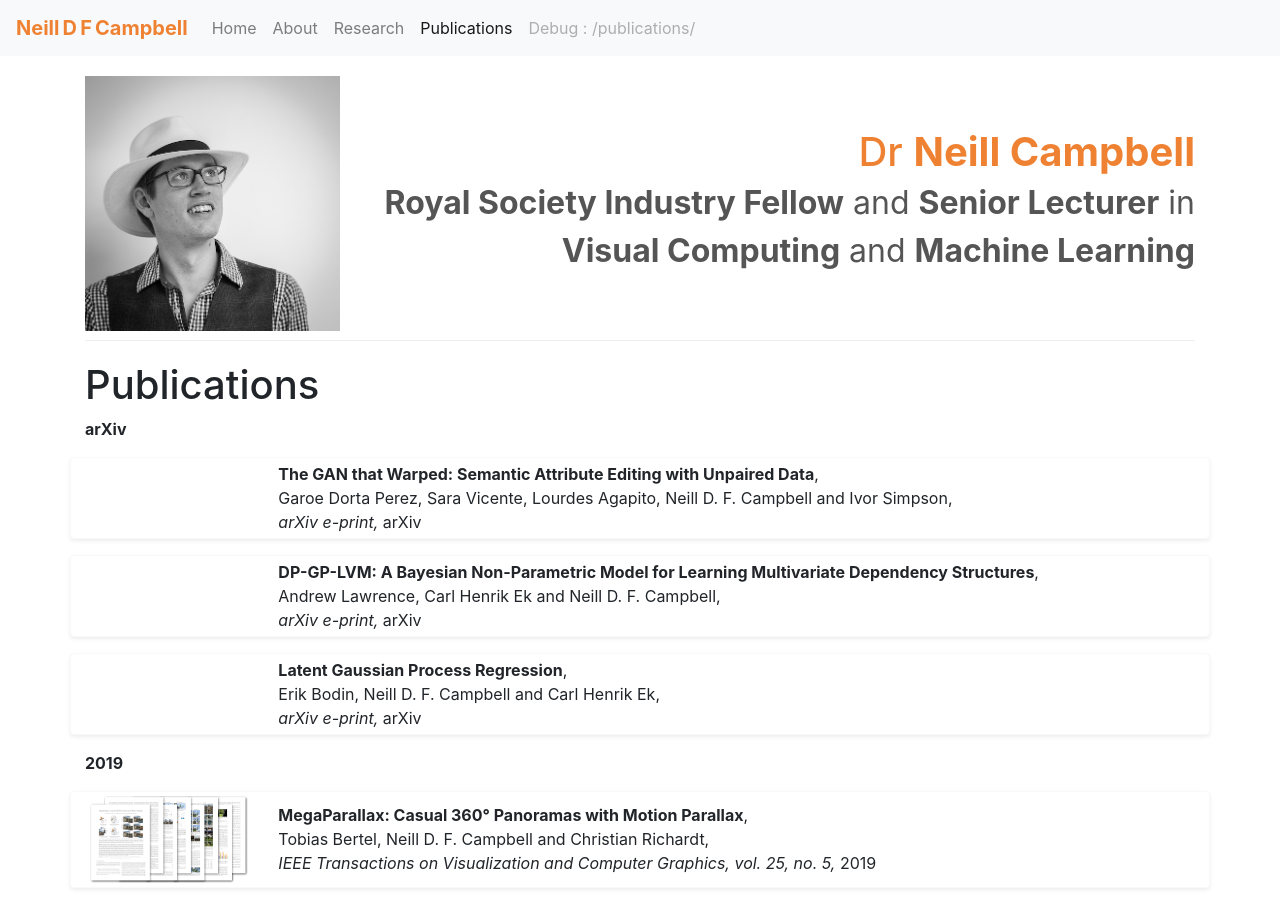
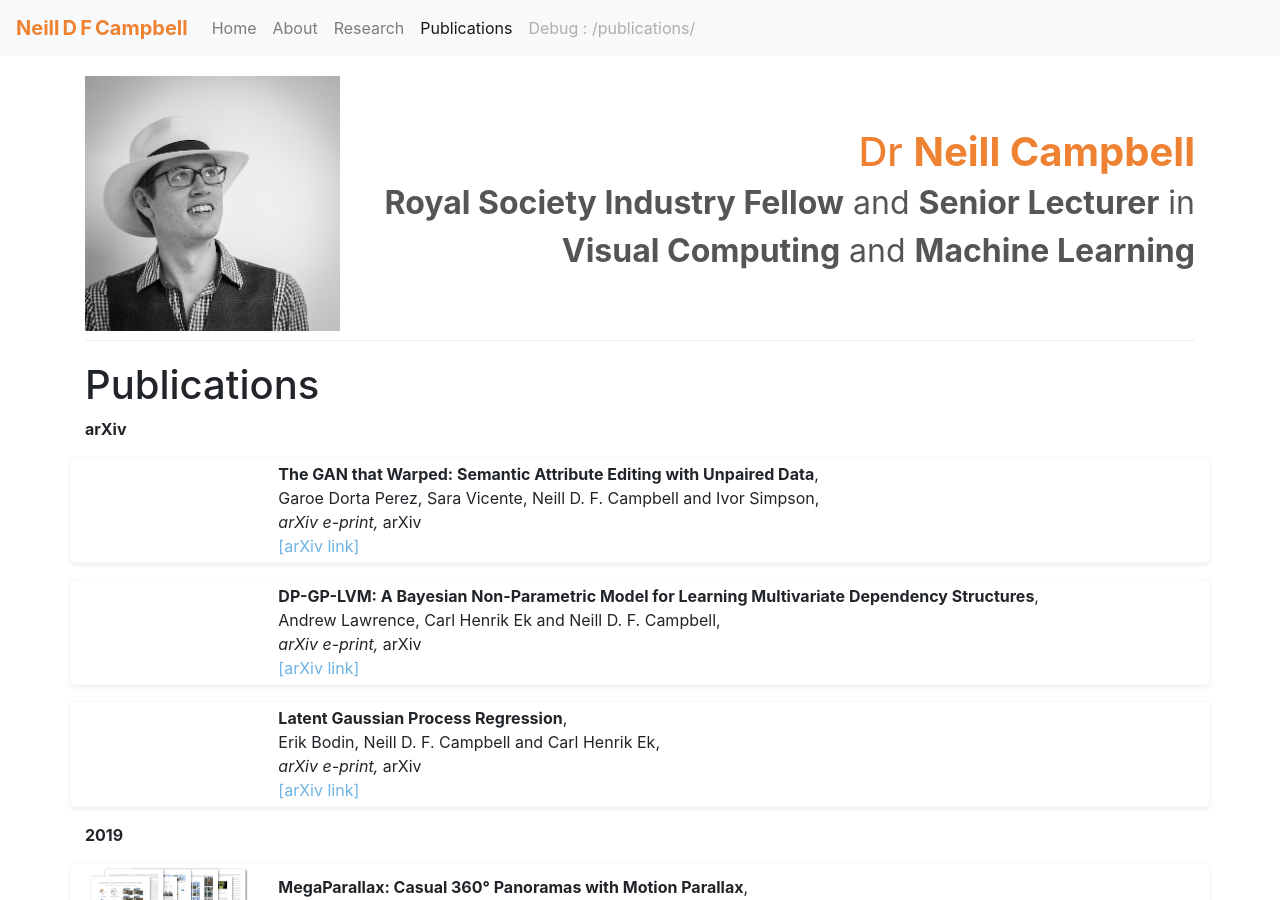
Before and after one commit to mathematics-and-algorithms-for-data/mathematics-and-algorithms-for-data.github.io, a Jekyll site: the page built from publications.md, in a window 1280 px wide and 900 px high. Built offline with Jekyll 4.4.1, drawn with Linux system fonts in a browser that asks for light colours; nearby versions of some CDN libraries.

Commit message:
Added arxiv links and some more thumbnails.

```diff
--- a/publications.md
+++ b/publications.md
@@ -47,10 +47,15 @@ permalink: /publications/
 			<b>{{ item.title }}</b>, <br class="d-none d-lg-block" />
 			{{ item.authors }}, <br class="d-none d-lg-block" />
 			<i>{{ item.venue }},</i> {{ item.year }}<br />
+
 			{% capture pdf_file %}{{ site.baseurl }}/assets/papers/{{ item.id }}.pdf{% endcapture %}
 			{% capture pdf_file_exists %}{% file_exists {{ pdf_file }} %}{% endcapture %}
 			{% if pdf_file_exists == "true" %}
 				<a href="{{ pdf_file }}">[pdf]</a>
+			{% endif %}
+
+			{% if item.arxiv-link %}
+				<a href="{{ item.arxiv-link }}">[arXiv link]</a>
 			{% endif %}
 		</div>
 	</div>
```
Also changed, not shown: _data/publications.yml (+7 -4 lines), assets/images/papers/icons/aistats19_alignments_pages.jpg (added), assets/images/papers/icons/aistats19_alignments_pages.png (added), assets/images/papers/icons/bnp18_alignments_dp_pages.jpg (added), assets/images/papers/icons/bnp18_alignments_dp_pages.png (added), assets/images/papers/icons/custom/lhds16_alignments.png (renamed from assets/images/papers/icons/lhds16_alignments.png), assets/images/papers/icons/custom/siggraph16_roto.png (renamed from assets/images/papers/icons/siggraph16_roto.png).
